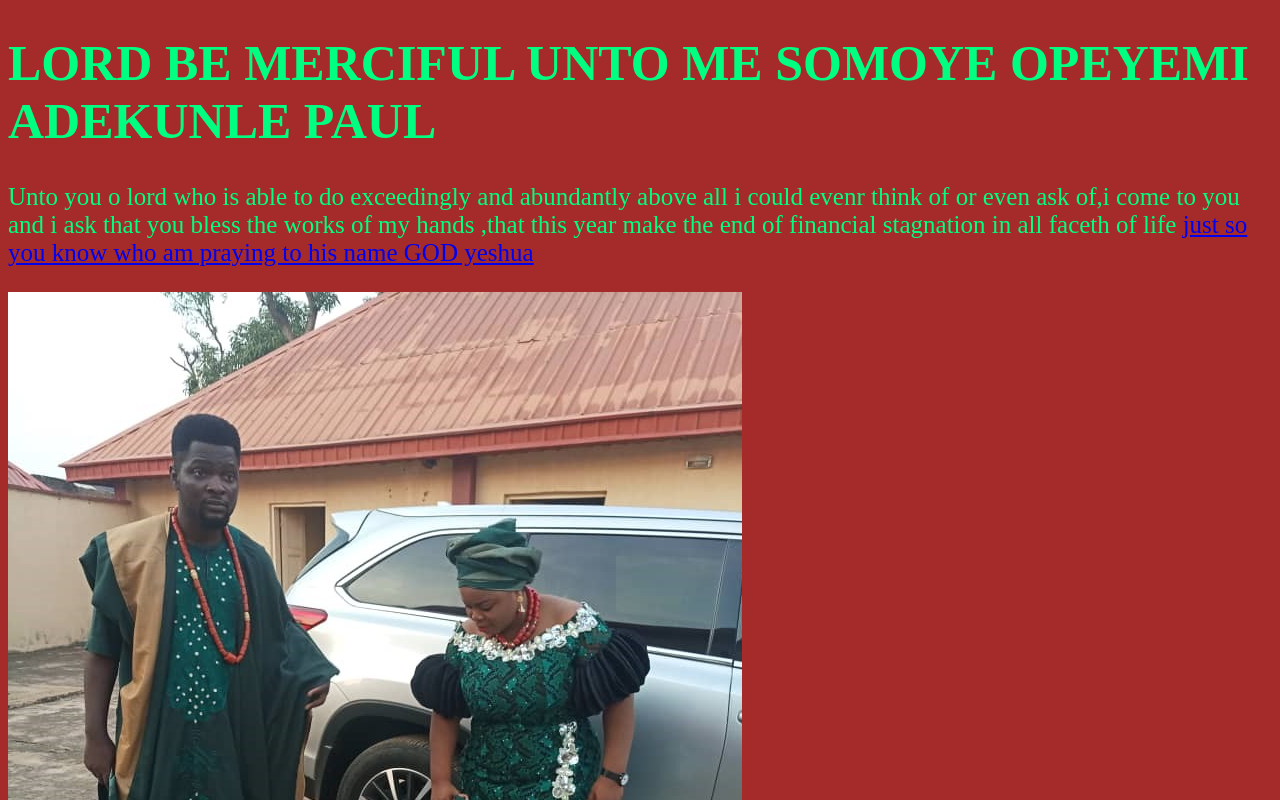
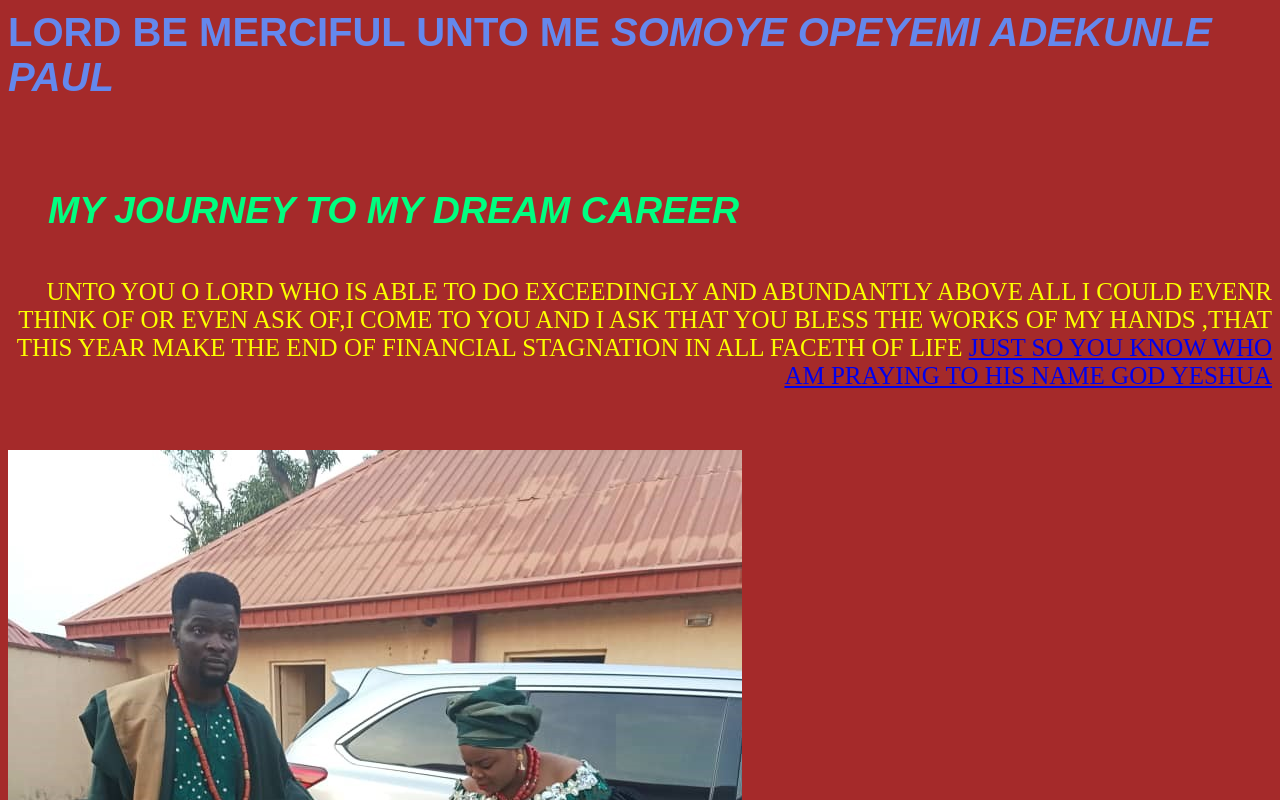
Before and after one commit to somoye6739/osquare, a plain HTML site: page index.html in a window 1280 px wide. Shown: the top 800 px of the page. Drawn offline with Linux system fonts and the light colour scheme.

Commit message:
update inline text style

```diff
--- a/css/style.css
+++ b/css/style.css
@@ -2,4 +2,27 @@ body {
   background-color: brown;
   color: #00ff80;
   font-size: 25px;
+
+  font-family: sans-serif;
 }
+h1 {
+  margin-top: 10px;
+  margin-bottom: 80px;
+  font-size: 40px;
+  color: rgb(100, 136, 237);
+  font-family: fantasy;
+}
+p {
+  margin-top: 10px;
+  margin-bottom: 60px;
+  font-family: serif;
+  color: rgb(251, 255, 0);
+  text-align: right;
+  text-decoration: navy;
+  text-transform: uppercase;
+}
+h2 {
+  font-style: italic;
+  line-height: 1.6;
+  font-weight: bolder;
+}
--- a/index.html
+++ b/index.html
@@ -11,8 +11,10 @@
     <main>
       <h1>
         LORD BE MERCIFUL UNTO ME
-        <span>SOMOYE OPEYEMI ADEKUNLE PAUL</span>
+        <span><em> SOMOYE OPEYEMI ADEKUNLE PAUL</em></span>
       </h1>
+
+      <h2><blockquote>MY JOURNEY TO MY DREAM CAREER</blockquote></h2>
 
       <p>
         Unto you o lord who is able to do exceedingly and abundantly above all i
```
